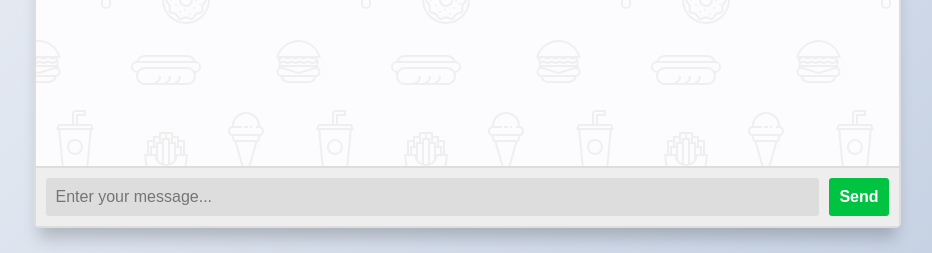
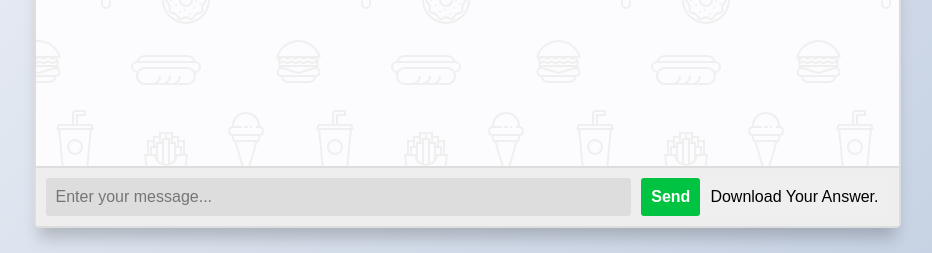
Before and after one commit to alifrzky123/Chatbot-proyek, a Flask app: page / in a window 1280 px wide. Shown: the part 547-800 px from the top of the page, without its empty margins (173-1105 px from the left). Run offline with Flask 2, Linux system fonts and the light colour scheme; parts of the project's set-up code (start-up, migrations or seed data) failed here and were passed over; some libraries are stand-ins or nearby versions.

Commit message:
menambah fitur download jawaban

```diff
--- a/templates/index.html
+++ b/templates/index.html
@@ -47,6 +47,7 @@
     <form class="msger-inputarea">
       <input type="text" class="msger-input" id="textInput" placeholder="Enter your message...">
       <button type="submit" class="msger-send-btn">Send</button>
+      <button onclick="download_csv_file()"> Download Your Answer. </button>
     </form>
   </section>
   <!-- partial -->
@@ -66,11 +67,14 @@
     const BOT_NAME = "    SMUIT";
     const PERSON_NAME = "You";
 
+    const saveexcel = [];
     msgerForm.addEventListener("submit", event => {
       event.preventDefault();
 
       const msgText = msgerInput.value;
       if (!msgText) return;
+
+      saveexcel.push([msgText]);
 
       appendMessage(PERSON_NAME, PERSON_IMG, "right", msgText);
       msgerInput.value = "";
@@ -124,6 +128,30 @@
       return `${h.slice(-2)}:${m.slice(-2)}`;
     }
 
+    function download_csv_file() {
+      var csvFileData = saveexcel;
+      console.log(saveexcel);
+        //define the heading for each row of the data
+        var csv = 'Answer Texts\n';
+
+        //merge the data with CSV
+        csvFileData.forEach(function(row) {
+                csv += row.join(',');
+                csv += "\n";
+        });
+
+        //display the created CSV data on the web browser
+        document.write(csv);
+
+
+        var hiddenElement = document.createElement('a');
+        hiddenElement.href = 'data:text/csv;charset=utf-8,' + encodeURI(csv);
+        hiddenElement.target = '';
+
+        //provide the name for the CSV file to be downloaded
+        hiddenElement.download = 'Answers.csv';
+        hiddenElement.click();
+    }
   </script>
 
 </body>
```
